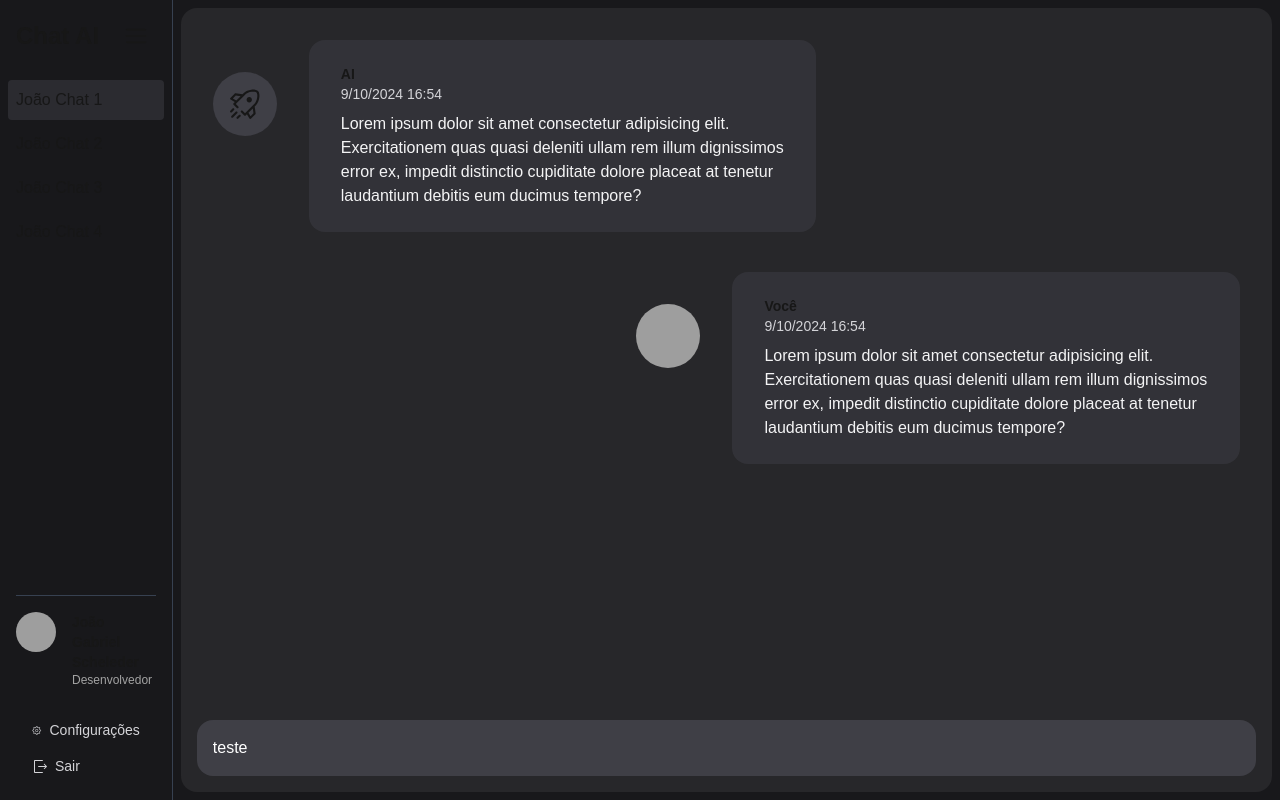
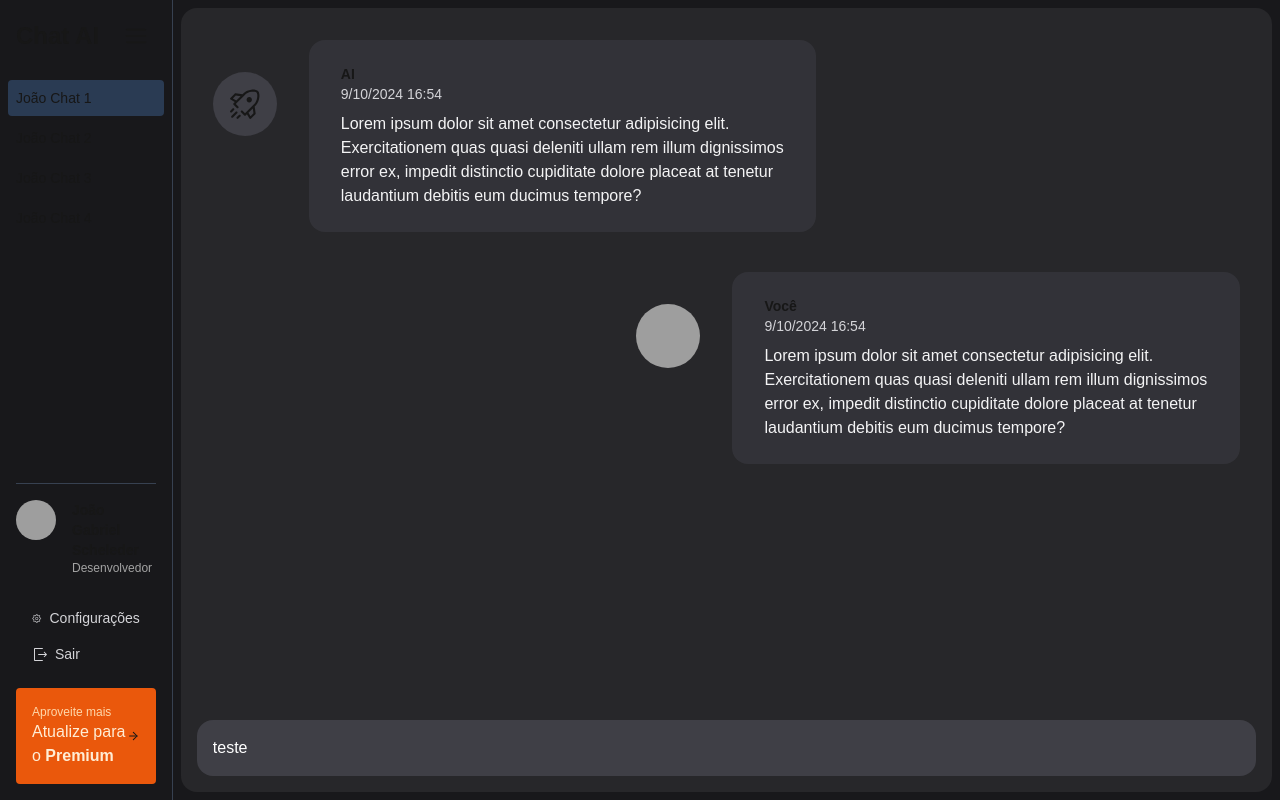
Before and after one commit to JoaoScheleder/frontend-challenge, a Next.js app: page / in a window 1280 px wide. Built offline with nearby package versions, Linux system fonts and the light colour scheme; grey boxes are pictures that could not be loaded.

Commit message:
Add @radix-ui/react-switch and premium button, improved sidebar visuals

```diff
--- a/package.json
+++ b/package.json
@@ -12,6 +12,7 @@
     "@radix-ui/react-avatar": "^1.1.0",
     "@radix-ui/react-icons": "^1.3.0",
     "@radix-ui/react-label": "^2.1.0",
+    "@radix-ui/react-switch": "^1.1.0",
     "class-variance-authority": "^0.7.0",
     "clsx": "^2.1.1",
     "lucide-react": "^0.439.0",
--- a/src/components/chathistory.tsx
+++ b/src/components/chathistory.tsx
@@ -2,17 +2,17 @@
     // CHAT GPT LIKE CHAT HISTORY LIKE BUTTONS WITH TEXT
     return (
         <div className="flex flex-col gap-1 p-2 h-full">
-            <div className="flex gap-4 bg-zinc-700/50 p-2 rounded cursor-pointer hover:bg-zinc-800 transition">
-                    <p className="text-base">João Chat 1</p>
+            <div className="flex gap-4 bg-blue-400/25 p-2 rounded cursor-pointer hover:bg-zinc-800 transition">
+                    <p className="text-sm">João Chat 1</p>
             </div>
             <div className="flex gap-4 p-2 rounded cursor-pointer  hover:bg-zinc-800 transition">
-                    <p className="text-base">João Chat 2</p>
+                    <p className="text-sm">João Chat 2</p>
             </div>
             <div className="flex gap-4  p-2 rounded cursor-pointer  hover:bg-zinc-800 transition">
-                    <p className="text-base">João Chat 3</p>
+                    <p className="text-sm">João Chat 3</p>
             </div>
             <div className="flex gap-4  p-2 rounded cursor-pointer  hover:bg-zinc-800 transition">
-                    <p className="text-base">João Chat 4</p>
+                    <p className="text-sm">João Chat 4</p>
             </div>
         </div>
     )
--- a/src/components/footer.tsx
+++ b/src/components/footer.tsx
@@ -1,5 +1,8 @@
-import { ExitIcon, GearIcon } from "@radix-ui/react-icons";
+import { ExitIcon, GearIcon, SunIcon } from "@radix-ui/react-icons";
 import { Avatar, AvatarFallback, AvatarImage } from "./ui/avatar";
+import { Switch } from "./ui/switch";
+import { Label } from "./ui/label";
+import { ArrowRight } from "lucide-react";
 
 export default function Footer() {
     return (
@@ -25,6 +28,13 @@
                     <ExitIcon></ExitIcon>
                     <p>Sair</p>
                 </div>
+                <div className="bg-orange-600 w-full rounded mt-4 p-4 flex items-center cursor-pointer hover:bg-orange-500 transition">
+                    <div>
+                        <p className="text-xs text-orange-200">Aproveite mais</p>
+                        <p className="text-orange-100">Atualize para o <span className="font-bold">Premium</span></p>
+                    </div>
+                        <ArrowRight ></ArrowRight>
+                </div>
             </div>
         </footer>
     )
--- /dev/null
+++ b/src/components/ui/switch.tsx
@@ -0,0 +1,29 @@
+"use client"
+
+import * as React from "react"
+import * as SwitchPrimitives from "@radix-ui/react-switch"
+
+import { cn } from "@/lib/utils"
+
+const Switch = React.forwardRef<
+  React.ElementRef<typeof SwitchPrimitives.Root>,
+  React.ComponentPropsWithoutRef<typeof SwitchPrimitives.Root>
+>(({ className, ...props }, ref) => (
+  <SwitchPrimitives.Root
+    className={cn(
+      "peer inline-flex h-5 w-9 shrink-0 cursor-pointer items-center rounded-full border-2 border-transparent shadow-sm transition-colors focus-visible:outline-none focus-visible:ring-2 focus-visible:ring-ring focus-visible:ring-offset-2 focus-visible:ring-offset-background disabled:cursor-not-allowed disabled:opacity-50 data-[state=checked]:bg-primary data-[state=unchecked]:bg-input",
+      className
+    )}
+    {...props}
+    ref={ref}
+  >
+    <SwitchPrimitives.Thumb
+      className={cn(
+        "pointer-events-none block h-4 w-4 rounded-full bg-background shadow-lg ring-0 transition-transform data-[state=checked]:translate-x-4 data-[state=unchecked]:translate-x-0"
+      )}
+    />
+  </SwitchPrimitives.Root>
+))
+Switch.displayName = SwitchPrimitives.Root.displayName
+
+export { Switch }
```
Also changed, not shown: 1 other file (tests, documents, lock files or other folders).
